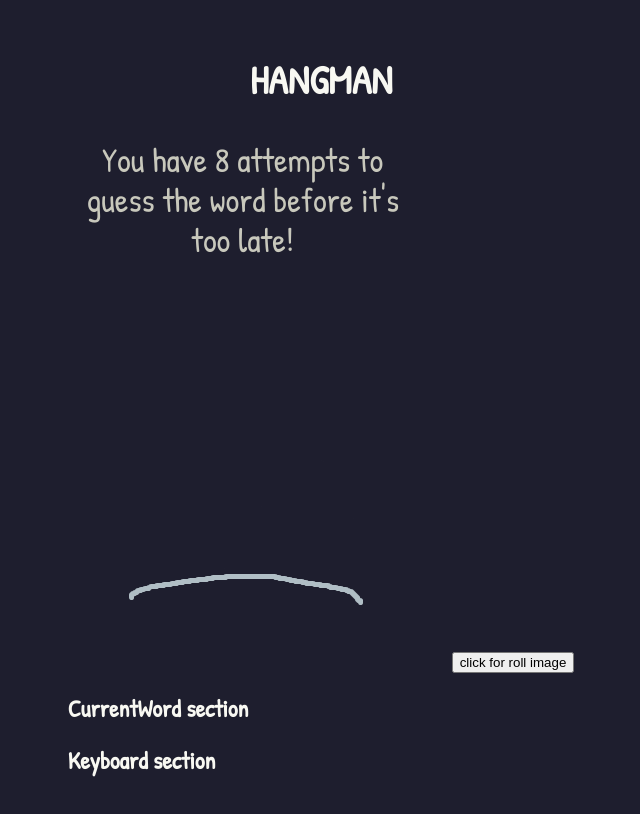
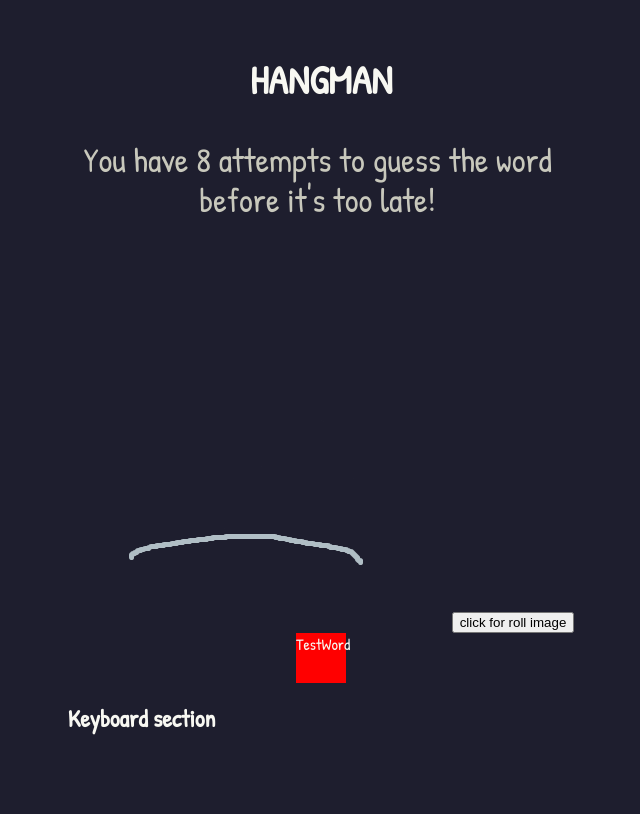
Before and after one commit to markopaunovic1/Hangman-React, a React (Vite) app: page / in a window 1280 px wide. Shown: the whole page, without its empty margins (319-959 px from the left). Built offline with nearby package versions, Linux system fonts and the light colour scheme.

Commit message:
figuring out to display each letter as elements

```diff
--- a/src/App.jsx
+++ b/src/App.jsx
@@ -3,8 +3,11 @@
 import HangmanStatus from "./components/HangmanStatus/HangmanStatus";
 import CurrentWord from "./components/CurrentWord/CurrentWord";
 import Keyboard from "./components/Keyboard/Keyboard";
+import { useState } from "react";
 
 function App() {
+  const [displayCurrentWord, setDisplayCurrentWord] = useState("TestWord");
+
   return (
     <main>
       <section className="information-section">
@@ -16,7 +19,7 @@
       </section>
 
       <section>
-        <CurrentWord />
+        <CurrentWord word={displayCurrentWord} />
       </section>
 
       <section>
--- a/src/components/CurrentWord/CurrentWord.jsx
+++ b/src/components/CurrentWord/CurrentWord.jsx
@@ -1,9 +1,12 @@
-import React from "react"
+import React from "react";
+import "./index.css";
 
-function CurrentWord() {
-    return (
-        <h1>CurrentWord section</h1>
-    )
+function CurrentWord(props) {
+  return (
+    <section className="currentWord">
+      <span>{props.word}</span>
+    </section>
+  );
 }
 
 export default CurrentWord;
--- a/src/components/CurrentWord/index.css
+++ b/src/components/CurrentWord/index.css
@@ -0,0 +1,11 @@
+section.currentWord {
+  display: flex;
+  justify-content: center;
+  gap: 20px;
+}
+
+section.currentWord > span {
+  height: 50px;
+  width: 50px;
+  background-color: red;
+}
--- a/src/components/Information/index.css
+++ b/src/components/Information/index.css
@@ -3,6 +3,6 @@
 }
 
 p {
-  max-width: 350px;
+  max-width: 500px;
   color: #c8c8bc;
 }
```
